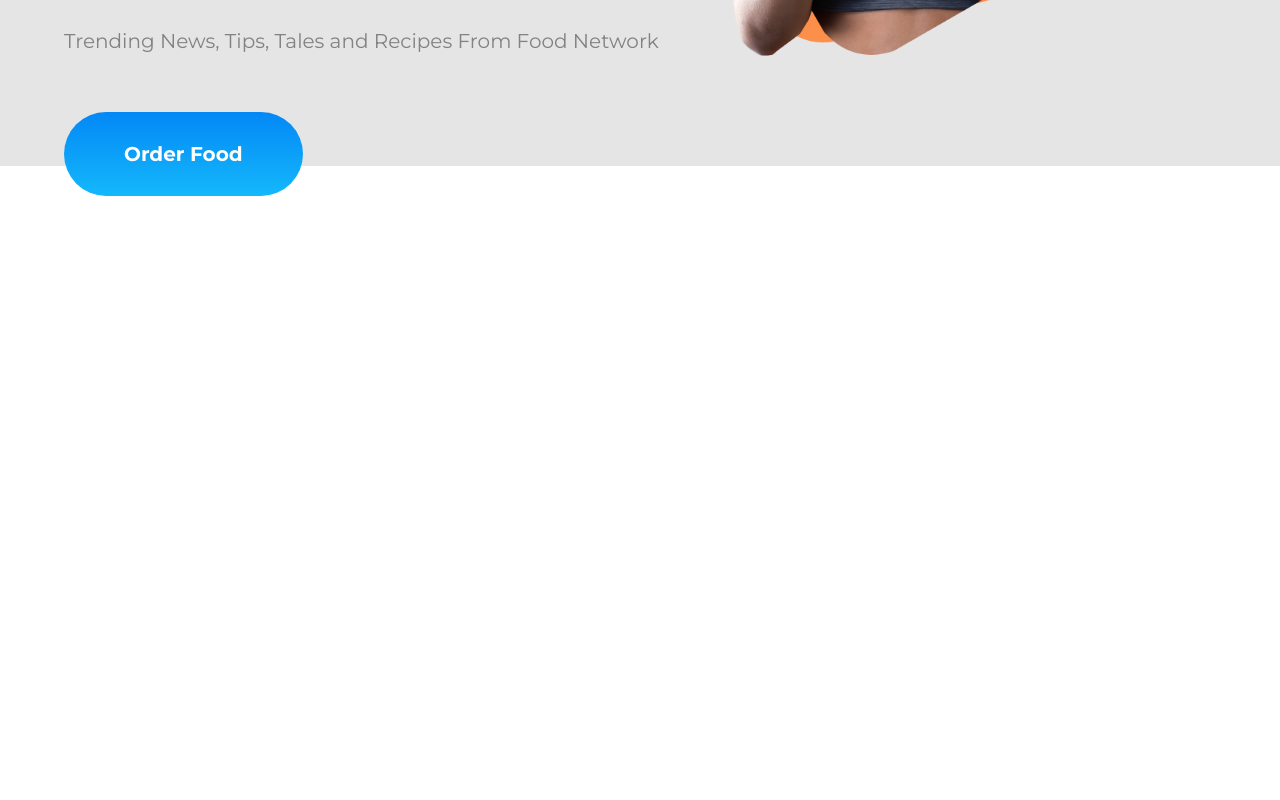
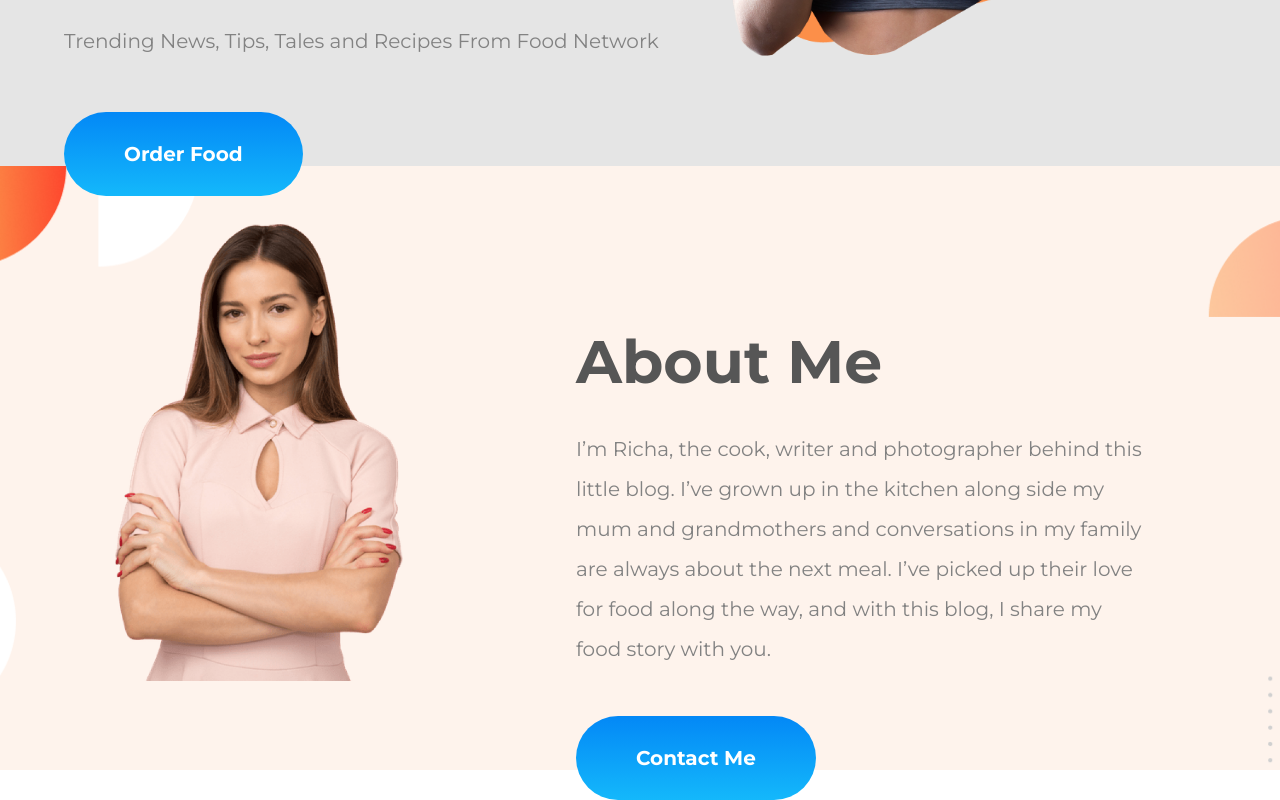
Before and after one commit to arafat4u/food-network, a plain HTML site: page index.html in a window 1280 px wide. Shown: the part 475-1275 px from the top of the page. Before the commit the page ends 800 px from the top, so only its background shows below. Drawn offline with Linux system fonts and the light colour scheme.

Commit message:
about us part done

```diff
--- a/index.html
+++ b/index.html
@@ -21,12 +21,27 @@
             <br>
             <p>Trending News, Tips, Tales and Recipes From Food Network </p>
             <br>
-            <a class="order-food" href="#">Order Food</a>
+            <a class="order-food" target="_blank" href="https://github.com/arafat4u">Order Food</a>
         </div>
         <div class="half-width top-part-image">
             <img src="images/female/Group 8425.png" alt="">
         </div>
     </section>
+
+    <section id="about-us" class="flexible-container">
+        <div class="about-img">
+            <img class="my-photo" src="images/female/Person Image.png" alt="">
+        </div>
+        <div class="about-text">
+            <h1>About Me</h1>
+            <p>I’m Richa, the cook, writer and photographer behind this little blog. I’ve grown up in the kitchen along
+                side my mum and grandmothers and conversations in my family are always about the next meal. I’ve picked
+                up their love for food along the way, and with this blog, I share my food story with you.</p> <br> <br>
+            <br>
+            <a class="contact-me-btn" target="_blank" href="https://github.com/arafat4u">Contact Me</a>
+        </div>
+    </section>
+
 </body>
 
 </html>
--- a/style.css
+++ b/style.css
@@ -6,6 +6,9 @@ p{
     font-size: 20px;
     color: #828282;
 }
+
+/* =======Top Part Start ====== */
+
 #top-part{
     background-color: #E5E5E5;
 }
@@ -43,3 +46,46 @@ h1 span{
     font-weight: bold;
     border-radius: 50px;
 }
+/* =======Top Part End ====== */
+
+
+/* =======About Us Start ====== */
+#about-us{
+    background-image: url(images/shapes/7.png);
+    background-position: center;
+    background-repeat: no-repeat;
+    background-size:cover;
+}
+
+.about-img{
+    width: 50%;
+}
+.about-img img{
+    width: 50%;
+    height: auto;
+    padding-left: 20%;
+    padding-top: 10%;
+}
+.about-text {
+    width: 50%;
+    padding-right: 10%;
+    padding-top: 10%;
+}
+.about-text p{
+    line-height: 40px;
+}
+.about-text h1{
+    font-size: 60px;
+    color: #565656;
+    line-height: 35px;
+}
+.contact-me-btn{
+    text-decoration: none;
+    padding: 30px 60px;
+    background-image: linear-gradient(#0388f6,#14b8fb);
+    font-size: 20px;
+    color: white;
+    font-weight: bold;
+    border-radius: 50px;
+}
+/* =======About Us End ====== */
```
